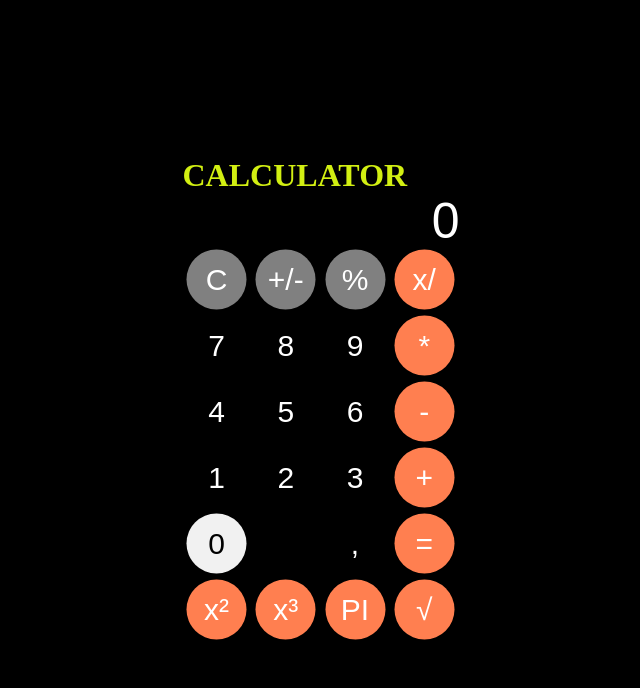
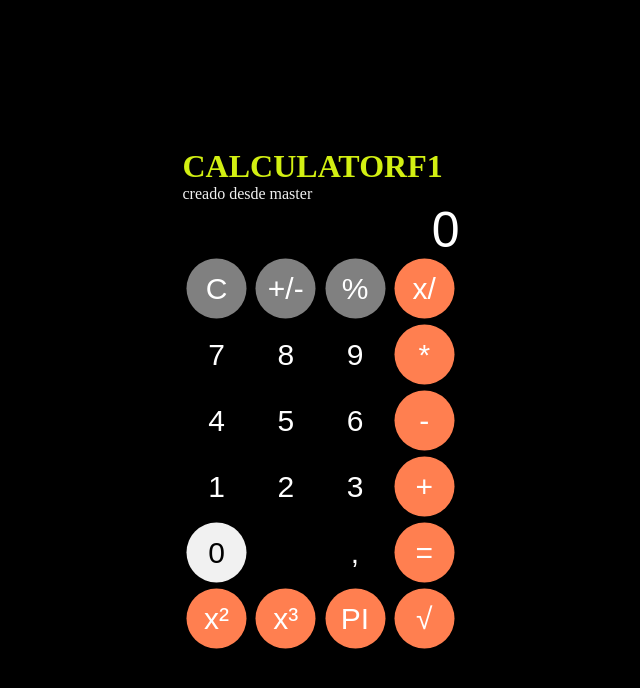
Before and after one commit to Jordi-bit/CALCULATOR, a plain HTML site: page index.html in a window 1280 px wide. Shown: the whole page, without its empty margins (318-958 px from the left). Drawn offline with Linux system fonts and the light colour scheme.

Commit message:
pongo f1

```diff
--- a/index.html
+++ b/index.html
@@ -9,7 +9,8 @@
 </head>
 
 <body>
-    <h1>CALCULATOR</h1>
+    <h1>CALCULATORF1</h1>
+    <p>creado desde master</p>
     <table>
         <tr>
             <td colspan="4" : form action="" class="cerobutton">
--- a/style.css
+++ b/style.css
@@ -57,3 +57,6 @@ button{
 H1{
     color: #d2ef12;
 }
+p{
+    color: #f1f1f1;
+}
```
